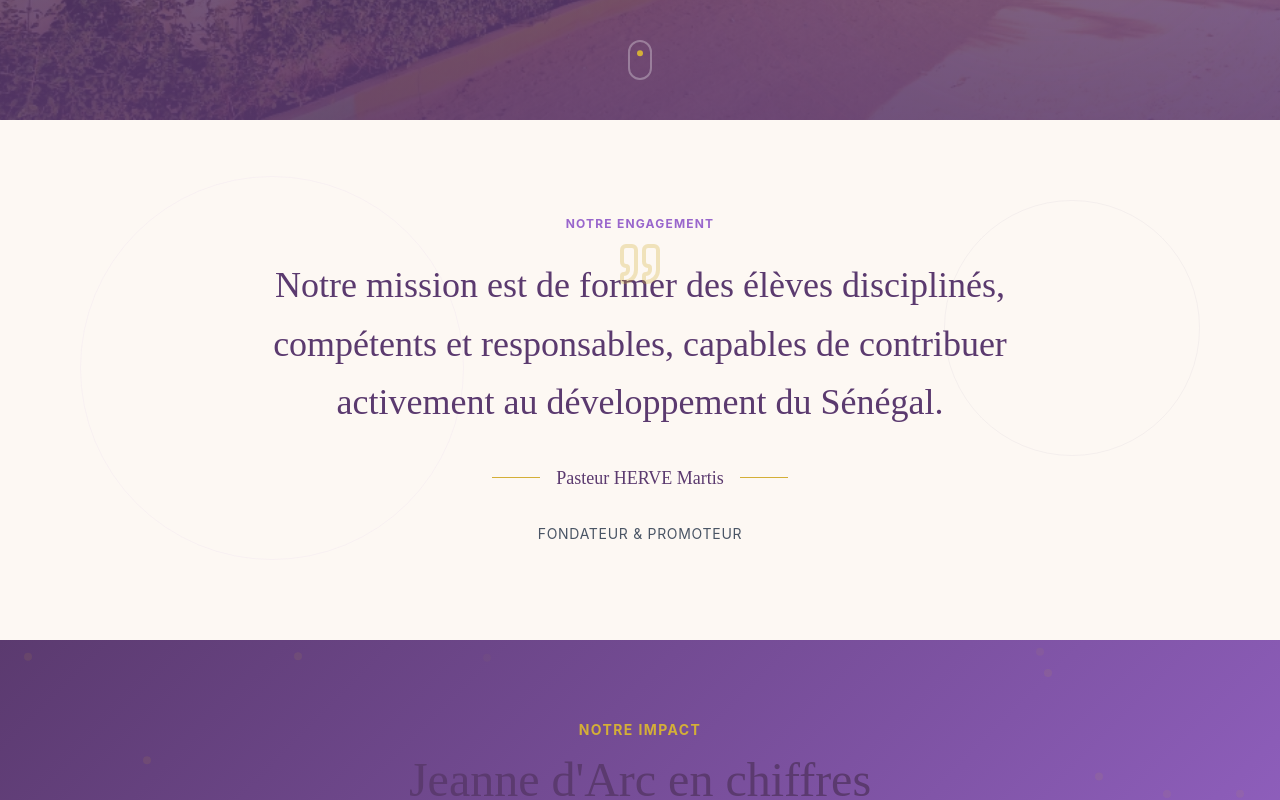
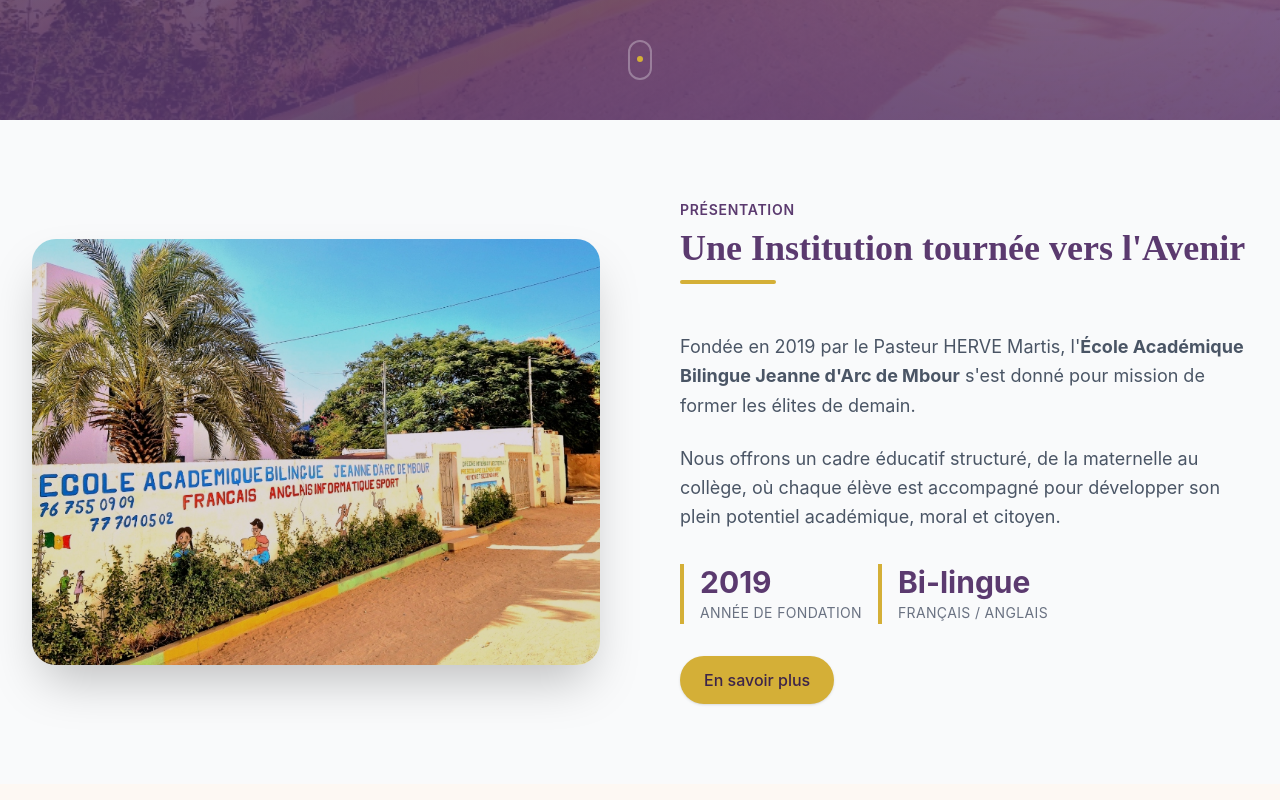
Before and after one commit to CodeWithSagomb/jeanne-darc-mbour, a React (Vite) app: page / in a window 1280 px wide. Shown: the part 760-1560 px from the top of the page. Built offline with nearby package versions, Linux system fonts and the light colour scheme.

Commit message:
refactor: Phase 5 - Cleanup and Home page improvements
- Delete unused files: Placeholders.jsx, FounderSection.jsx, ScrollToTop.jsx (duplicate)
- Fix Introduction.jsx: local image, violine/gold palette
- Enhance Home page: add Introduction and GallerySection
- Reorder sections for better UX flow

```diff
--- a/src/components/ScrollToTop.jsx
+++ /dev/null
@@ -1,12 +0,0 @@
-import { useEffect } from "react";
-import { useLocation } from "react-router-dom";
-
-export default function ScrollToTop() {
-    const { pathname } = useLocation();
-
-    useEffect(() => {
-        window.scrollTo(0, 0);
-    }, [pathname]);
-
-    return null;
-}
--- a/src/components/home/FounderSection.jsx
+++ /dev/null
@@ -1,81 +0,0 @@
-import { motion } from 'framer-motion';
-import { Quote } from 'lucide-react';
-
-const FounderSection = () => {
-    return (
-        <section className="relative py-24 bg-night overflow-hidden">
-            {/* African Pattern */}
-            <div className="absolute inset-0 pattern-african opacity-20"></div>
-
-            {/* Golden accent line */}
-            <div className="absolute left-0 top-1/2 -translate-y-1/2 w-1 h-32 bg-gold hidden lg:block"></div>
-
-            <div className="container mx-auto px-6 relative z-10">
-                <div className="max-w-5xl mx-auto">
-
-                    <div className="grid md:grid-cols-5 gap-12 items-center">
-
-                        {/* Photo Placeholder */}
-                        <motion.div
-                            initial={{ opacity: 0, x: -50 }}
-                            whileInView={{ opacity: 1, x: 0 }}
-                            viewport={{ once: true }}
-                            transition={{ duration: 0.8 }}
-                            className="md:col-span-2"
-                        >
-                            <div className="relative">
-                                {/* Golden Frame */}
-                                <div className="absolute -inset-3 border-2 border-gold/30 rounded-sm"></div>
-                                <div className="absolute -inset-6 border border-gold/10 rounded-sm"></div>
-
-                                {/* Photo Placeholder */}
-                                <div className="aspect-[3/4] bg-gradient-to-br from-night-light to-night rounded-sm overflow-hidden relative">
-                                    <div className="absolute inset-0 flex items-center justify-center">
-                                        <div className="text-center text-white/30">
-                                            <div className="w-24 h-24 rounded-full bg-gold/20 mx-auto mb-4 flex items-center justify-center">
-                                                <span className="text-4xl font-serif text-gold">HM</span>
-                                            </div>
-                                            <p className="text-sm">Photo à venir</p>
-                                        </div>
-                                    </div>
-                                </div>
-                            </div>
-                        </motion.div>
-
-                        {/* Quote & Info */}
-                        <motion.div
-                            initial={{ opacity: 0, x: 50 }}
-                            whileInView={{ opacity: 1, x: 0 }}
-                            viewport={{ once: true }}
-                            transition={{ duration: 0.8, delay: 0.2 }}
-                            className="md:col-span-3"
-                        >
-                            <span className="text-gold uppercase tracking-widest text-xs font-semibold mb-4 block">
-                                Le Mot du Fondateur
-                            </span>
-
-                            <div className="relative mb-8">
-                                <Quote className="absolute -top-4 -left-4 text-gold/20" size={48} />
-                                <blockquote className="font-serif text-2xl md:text-3xl lg:text-4xl text-white leading-relaxed pl-8">
-                                    Notre mission est de former des élèves disciplinés, compétents et responsables, capables de contribuer activement au développement du Sénégal.
-                                </blockquote>
-                            </div>
-
-                            <div className="border-t border-white/10 pt-6">
-                                <p className="font-hand text-2xl text-gold mb-2">
-                                    Pasteur HERVE Martis
-                                </p>
-                                <p className="text-white/60 text-sm uppercase tracking-wider">
-                                    Fondateur & Promoteur
-                                </p>
-                            </div>
-                        </motion.div>
-
-                    </div>
-                </div>
-            </div>
-        </section>
-    );
-};
-
-export default FounderSection;
--- a/src/components/home/Introduction.jsx
+++ b/src/components/home/Introduction.jsx
@@ -16,17 +16,16 @@ const Introduction = () => {
                         className="w-full lg:w-1/2 relative"
                     >
                         <div className="relative rounded-3xl overflow-hidden shadow-2xl aspect-[4/3]">
-                            {/* Fallback color/placeholder if image fails, but using Unsplash for demo */}
-                            <div className="absolute inset-0 bg-primary/20 mix-blend-multiply z-10"></div>
+                            <div className="absolute inset-0 bg-violine/20 mix-blend-multiply z-10"></div>
                             <img
-                                src="https://images.unsplash.com/photo-1544531696-2822a0996a45?ixlib=rb-4.0.3&auto=format&fit=crop&w=1000&q=80"
-                                alt="Élèves en classe"
+                                src="/images/backgrounds/ecole-facade.jpg"
+                                alt="École Jeanne d'Arc de Mbour"
                                 className="w-full h-full object-cover transform hover:scale-105 transition-transform duration-700"
                             />
                         </div>
                         {/* Decorative element */}
-                        <div className="absolute -bottom-6 -right-6 w-32 h-32 bg-accent rounded-full -z-10 opacity-50 blur-2xl"></div>
-                        <div className="absolute -top-6 -left-6 w-32 h-32 bg-primary rounded-full -z-10 opacity-50 blur-2xl"></div>
+                        <div className="absolute -bottom-6 -right-6 w-32 h-32 bg-gold rounded-full -z-10 opacity-50 blur-2xl"></div>
+                        <div className="absolute -top-6 -left-6 w-32 h-32 bg-violine rounded-full -z-10 opacity-50 blur-2xl"></div>
                     </motion.div>
 
                     {/* Text Content */}
@@ -47,17 +46,17 @@ const Introduction = () => {
 
                         <div className="flex flex-wrap gap-4">
                             <div className="border-l-4 border-accent pl-4">
-                                <span className="block text-3xl font-bold text-primary">2019</span>
+                                <span className="block text-3xl font-bold text-violine">2019</span>
                                 <span className="text-sm text-gray-500 uppercase tracking-wide">Année de fondation</span>
                             </div>
                             <div className="border-l-4 border-accent pl-4">
-                                <span className="block text-3xl font-bold text-primary">Bi-lingue</span>
+                                <span className="block text-3xl font-bold text-violine">Bi-lingue</span>
                                 <span className="text-sm text-gray-500 uppercase tracking-wide">Français / Anglais</span>
                             </div>
                         </div>
 
                         <div className="mt-8">
-                            <Button to="/institution" variant="primary">En savoir plus</Button>
+                            <Button to="/institution" variant="accent">En savoir plus</Button>
                         </div>
                     </motion.div>
 
--- a/src/pages/Home.jsx
+++ b/src/pages/Home.jsx
@@ -1,15 +1,19 @@
 import HeroArtistic from '../components/home/HeroArtistic';
+import Introduction from '../components/home/Introduction';
 import EditorialSection from '../components/home/EditorialSection';
 import StatsSection from '../components/home/StatsSection';
+import GallerySection from '../components/home/GallerySection';
 import TestimonialsSection from '../components/home/TestimonialsSection';
 import CallToAction from '../components/home/CallToAction';
 
 const Home = () => {
     return (
-        <div className="bg-beige min-h-screen">
+        <div className="bg-cream min-h-screen">
             <HeroArtistic />
+            <Introduction />
             <EditorialSection />
             <StatsSection />
+            <GallerySection />
             <TestimonialsSection />
             <CallToAction />
         </div>
--- a/src/pages/Placeholders.jsx
+++ /dev/null
@@ -1,5 +0,0 @@
-export const Institution = () => <div className="container mx-auto px-4 py-12"><h1 className="text-3xl font-bold mb-6">Notre Institution</h1><p>Contenu à venir...</p></div>;
-export const Pedagogie = () => <div className="container mx-auto px-4 py-12"><h1 className="text-3xl font-bold mb-6">Projet Pédagogique</h1><p>Contenu à venir...</p></div>;
-export const VieScolaire = () => <div className="container mx-auto px-4 py-12"><h1 className="text-3xl font-bold mb-6">Vie Scolaire</h1><p>Contenu à venir...</p></div>;
-export const Admissions = () => <div className="container mx-auto px-4 py-12"><h1 className="text-3xl font-bold mb-6">Admissions</h1><p>Contenu à venir...</p></div>;
-export const Contact = () => <div className="container mx-auto px-4 py-12"><h1 className="text-3xl font-bold mb-6">Contactez-nous</h1><p>Contenu à venir...</p></div>;
```
